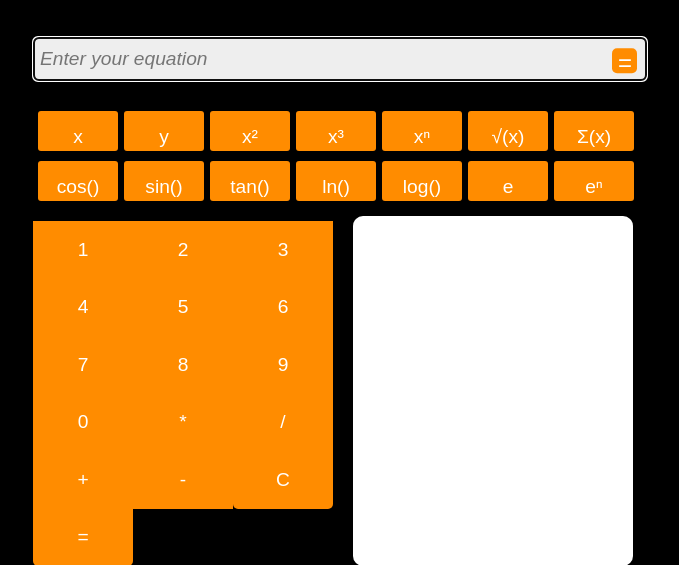
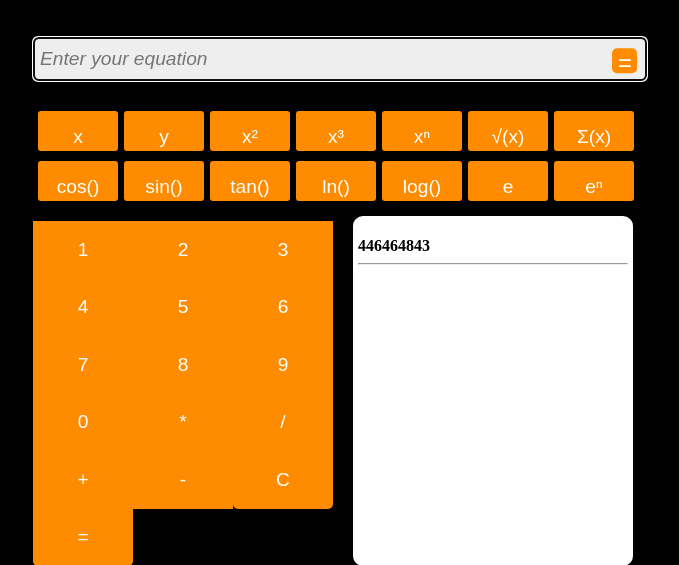
Before and after one commit to OleksandrLisnitskiy/Graphical-Calculator, a PHP site: page / in a window 1280 px wide. Shown: the part 288-853 px from the top of the page, without its empty margins (292-971 px from the left). Run offline with PHP 8.4, Linux system fonts and the light colour scheme; some libraries are stand-ins or nearby versions.

Commit message:
History field fixed

```diff
--- a/index.html
+++ b/index.html
@@ -52,7 +52,10 @@
                 </div>
                 <div id="history-box">
                     <ul class="historyList" id="HistoryList">
-
+                        <li class="history">
+                            <span class="finalInput">446464843</span>
+                            <hr class="spliter">
+                        </li>
                     </ul>
                 </div>
             </div>
--- a/style/style.css
+++ b/style/style.css
@@ -161,16 +161,23 @@ body {
     flex-direction: column;
 }
 .historyList{
+    padding-inline-start: 0;
     list-style: none;
 }
 .history{
+
     list-style: none;
     margin: 5px;
 }
+.finalInput{
+    padding-right: 10px;
+    margin-bottom: 0;
+    font-weight: bold;
+}
 .spliter{
-    width: 90%;
+    width: 99%;
     align-items: center;
-    margin-right: 50px;
+
     color: #888888;
 }
 #SolutionBox, #DisplayGraph{
```
